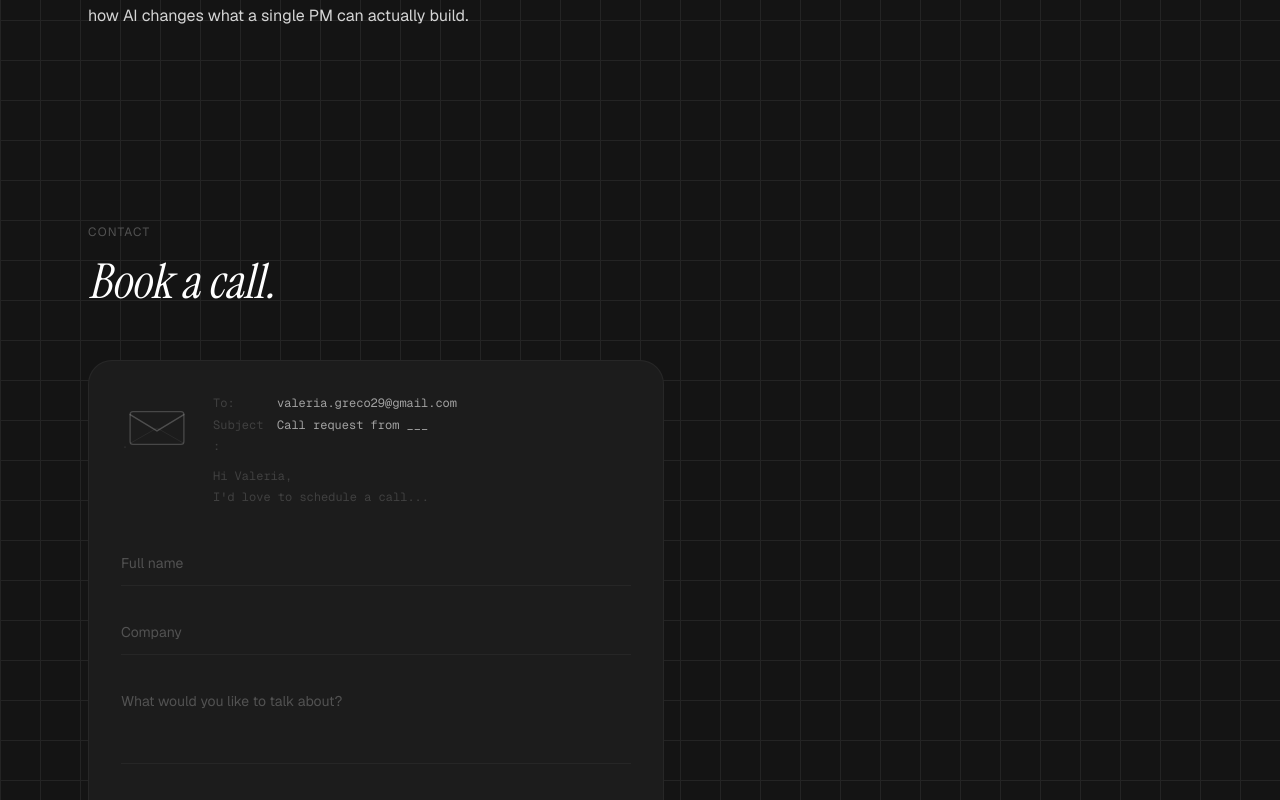
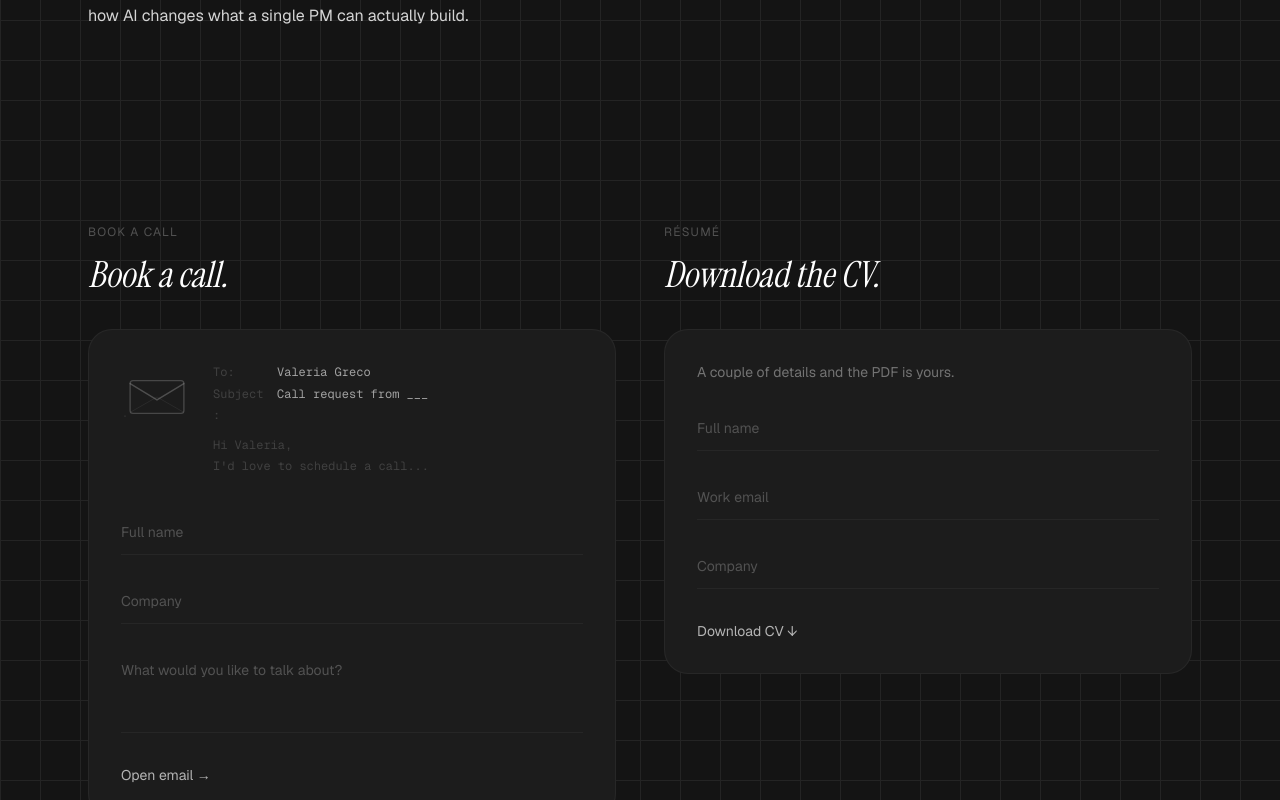
Before and after one commit to valgreco/portfolio-, a Next.js app: page / in a window 1280 px wide. Shown: the part 2020-2820 px from the top of the page. Built offline with nearby package versions, Linux system fonts and the light colour scheme.

Commit message:
Contact: place Book a call and Download CV side by side; hide raw email in the draft preview (mailto still targets it)

```diff
--- a/app/page.tsx
+++ b/app/page.tsx
@@ -18,8 +18,14 @@ export default function Home() {
       <Hero visible={heroVisible} />
       <Reveal><BuildingWithAI /></Reveal>
       <Reveal><BeyondTheCV /></Reveal>
-      <Reveal><BookACall /></Reveal>
-      <Reveal><DownloadCV /></Reveal>
+      <Reveal>
+        <section className="w-full max-w-6xl mx-auto px-6 py-24">
+          <div className="grid grid-cols-1 md:grid-cols-2 gap-12 items-start">
+            <BookACall />
+            <DownloadCV />
+          </div>
+        </section>
+      </Reveal>
     </main>
   );
 }
--- a/components/BookACall.tsx
+++ b/components/BookACall.tsx
@@ -95,16 +95,16 @@ export default function BookACall() {
   const inputClass = "w-full bg-transparent border-b border-neutral-800 py-3 text-sm text-[#f5f5f5] placeholder-neutral-600 outline-none focus:border-white transition-colors duration-200";
 
   return (
-    <section className="w-full max-w-6xl mx-auto px-6 py-24">
-      <p className="text-xs tracking-widest text-neutral-600 uppercase mb-3">Contact</p>
+    <div className="w-full">
+      <p className="text-xs tracking-widest text-neutral-600 uppercase mb-3">Book a call</p>
       <h2
-        className="text-4xl md:text-5xl text-white mb-12 leading-tight"
+        className="text-3xl md:text-4xl text-white mb-8 leading-tight"
         style={{ fontFamily: "var(--font-instrument-serif)", fontStyle: "italic" }}
       >
         Book a call.
       </h2>
 
-      <div className="rounded-3xl bg-[#1c1c1c] border border-white/5 p-8 max-w-xl">
+      <div className="rounded-3xl bg-[#1c1c1c] border border-white/5 p-8">
 
         {/* Envelope + live draft */}
         <div className="flex items-start gap-5 mb-8">
@@ -117,7 +117,7 @@ export default function BookACall() {
           <div className="flex-1 min-w-0 text-xs leading-[1.8] text-neutral-500 break-words" style={{ fontFamily: "var(--font-geist-mono)" }}>
             <div className="flex gap-2">
               <span className="text-neutral-700 w-14 shrink-0">To:</span>
-              <span className="text-neutral-400 min-w-0 break-all">valeria.greco29@gmail.com</span>
+              <span className="text-neutral-400 min-w-0 break-all">Valeria Greco</span>
             </div>
             <div className="flex gap-2">
               <span className="text-neutral-700 w-14 shrink-0">Subject:</span>
@@ -194,6 +194,6 @@ export default function BookACall() {
           </form>
         )}
       </div>
-    </section>
+    </div>
   );
 }
--- a/components/DownloadCV.tsx
+++ b/components/DownloadCV.tsx
@@ -42,16 +42,16 @@ export default function DownloadCV() {
     "w-full bg-transparent border-b border-neutral-800 py-3 text-sm text-[#f5f5f5] placeholder-neutral-600 outline-none focus:border-white transition-colors duration-200";
 
   return (
-    <section className="w-full max-w-6xl mx-auto px-6 py-24">
+    <div className="w-full">
       <p className="text-xs tracking-widest text-neutral-600 uppercase mb-3">Résumé</p>
       <h2
-        className="text-4xl md:text-5xl text-white mb-12 leading-tight"
+        className="text-3xl md:text-4xl text-white mb-8 leading-tight"
         style={{ fontFamily: "var(--font-instrument-serif)", fontStyle: "italic" }}
       >
         Download the CV.
       </h2>
 
-      <div className="rounded-3xl bg-[#1c1c1c] border border-white/5 p-8 max-w-xl">
+      <div className="rounded-3xl bg-[#1c1c1c] border border-white/5 p-8">
         {done ? (
           <motion.p
             initial={{ opacity: 0, y: 8 }}
@@ -102,6 +102,6 @@ export default function DownloadCV() {
           </form>
         )}
       </div>
-    </section>
+    </div>
   );
 }
```
